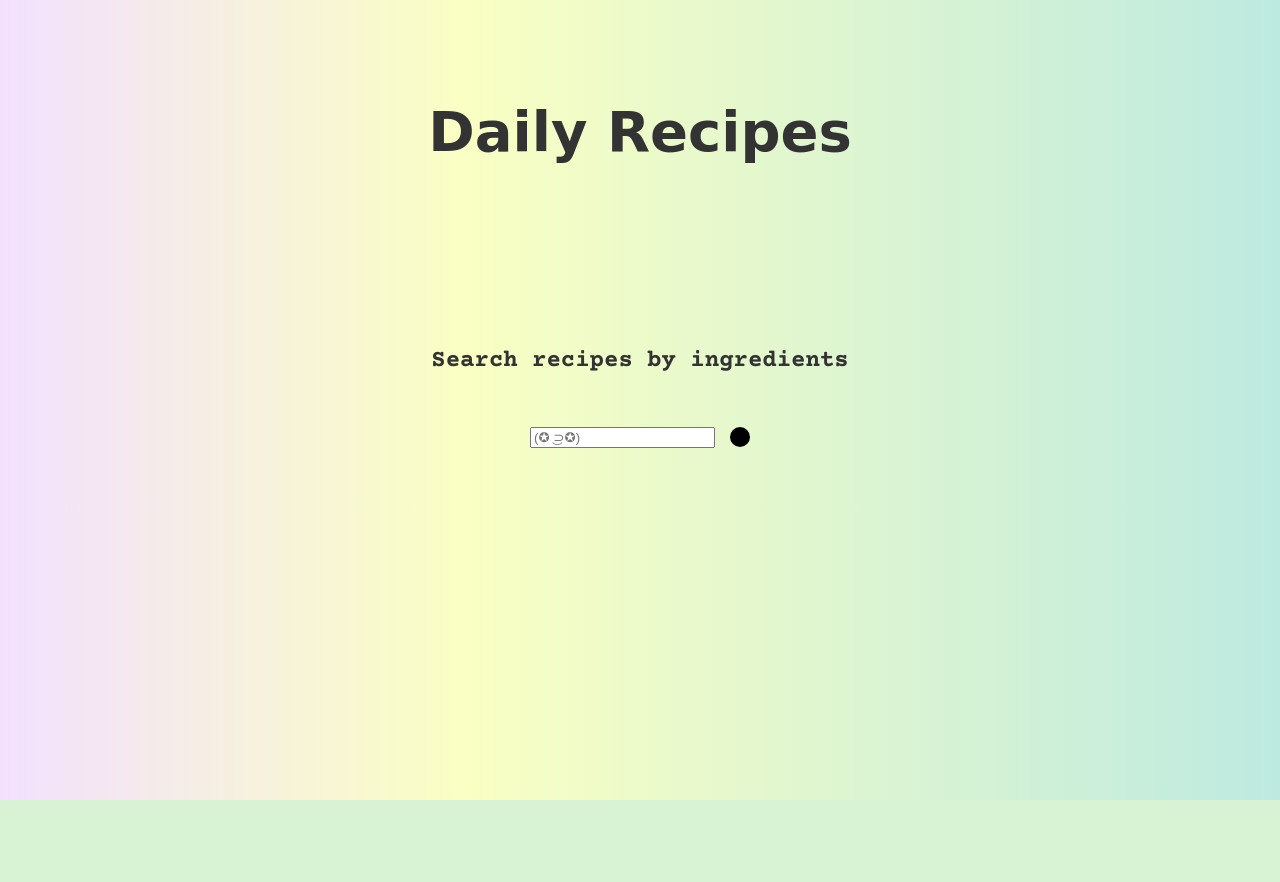
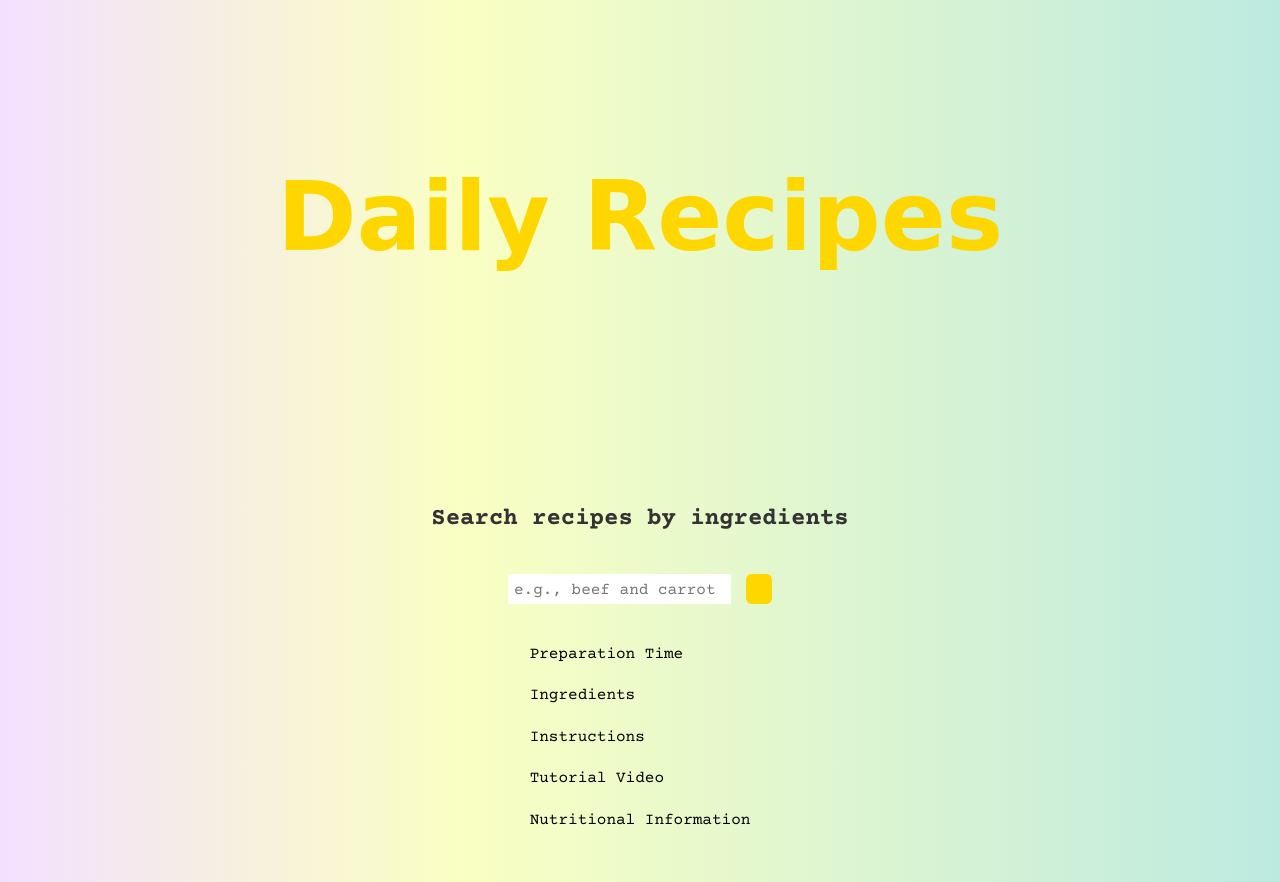
Before and after one commit to GuoxinLin0629/DailyRecipes, a Flask app: page / in a window 1280 px wide. Before the commit the page ends 800 px from the top, so only its background shows below. Run offline with Flask 2, Linux system fonts and the light colour scheme; some web fonts are replaced.

Commit message:
Flask project structure setup

```diff
--- a/app.py
+++ b/app.py
@@ -7,12 +7,12 @@ bot = RecipeBot()
 
 @app.route('/')
 def home():
-    # """渲染主页"""
+
     return render_template('index.html')
 
 @app.route('/get_recipe', methods=['POST'])
 def get_recipe():
-    #"""处理获取菜谱的 API 请求"""
+
     try:
         user_input = request.json.get('query')
         if not user_input:
@@ -36,7 +36,7 @@ def get_recipe():
                 args.get('maxTime')
             )
             if recipes:
-                # 处理每个菜谱的数据
+
                 recipe_data = []
                 for recipe in recipes:
                     recipe_info = {
--- a/recipe_bot.py
+++ b/recipe_bot.py
@@ -131,7 +131,7 @@ class RecipeBot:
                     float(nutrition_data.get('carbs', '0').rstrip('g'))
                 ]
             }
-            return nutrients  # 返回数据而不是显示图表
+            return nutrients
         except Exception as e:
             print(f"Error processing nutrition data: {e}")
             return None
--- a/static/styles.css
+++ b/static/styles.css
@@ -1,4 +1,3 @@
-/* General styles */
 body {
     font-family: 'Courier Prime', monospace;
     line-height: 1.6;
@@ -6,7 +5,7 @@ body {
     background: linear-gradient(90deg, rgba(243,224,255,1) 0%, rgba(250,255,195,1) 36%, rgba(189,234,224,1) 100%);
 }
 
-/* Navigation styles */
+
 nav {
     text-align: center;
     padding: 5px 0;
@@ -14,20 +13,21 @@ nav {
 
 nav h1 {
     font-family: 'Star-Crossed Lovers', cursive;
-    font-size: 3.5em;
-    color: #333;
+    font-weight: bold;
+    font-size: 6em;
+    color: #FFD700;
     padding: 0.5em 0.5em;
 
 }
 
-/* Content area */
+
 .content {
     max-width: 90%;
     margin: 0 auto;
     padding: 20px;
 }
 
-/* Search area */
+
 .search-container {
     text-align: center;
     margin: 1rem 0;
@@ -38,9 +38,10 @@ nav h1 {
     font-family: 'Courier Prime', monospace;
     font-size: 1.5em;
     color: #333;
-    margin-bottom: 10;
+    margin-bottom: 10px;
     display: inline-block;
     padding: 0.8em 1em;
+    margin: 0.5rem;
 
 }
 
@@ -48,6 +49,7 @@ nav h1 {
     display: flex;
     justify-content: center;
     gap: 15px;
+    border: none; /* 移除边框 */
     margin: 0.5rem;
 }
 
@@ -67,7 +69,7 @@ nav h1 {
     border-radius: 2px;
     box-shadow: 0 4px 8px rgba(0, 0, 0, 0.1);
     box-sizing: border-box;
-    margin-bottom: 30px;
+    margin: 30px;
 }
 
 .recipe-card img {
@@ -91,40 +93,52 @@ nav h1 {
 
 @font-face {
     font-family: 'Star-Crossed Lovers';
-    src: url('../fonts/star-crossed-lovers-font.ttf') format('truetype'); /* 请将路径替换为你的字体文件路径 */
+    src: url('../fonts/star-crossed-lovers-font.ttf') format('truetype');
     font-weight: normal;
     font-style: normal;
 }
 
 @font-face {
     font-family: 'Courier Prime';
-    src: url('../fonts/Courier_Prime/CourierPrime-Regular.ttf') format('truetype'); /* 常规字体 */
+    src: url('../fonts/Courier_Prime/CourierPrime-Regular.ttf') format('truetype');
     font-weight: normal;
     font-style: normal;
 }
 
 @font-face {
     font-family: 'Courier Prime';
-    src: url('../fonts/Courier_Prime/CourierPrime-Bold.ttf') format('truetype'); /* 粗体 */
+    src: url('../fonts/Courier_Prime/CourierPrime-Bold.ttf') format('truetype');
     font-weight: bold;
     font-style: normal;
 }
 
 @font-face {
     font-family: 'Courier Prime';
-    src: url('../fonts/Courier_Prime/CourierPrime-Italic.ttf') format('truetype'); /* 斜体 */
+    src: url('../fonts/Courier_Prime/CourierPrime-Italic.ttf') format('truetype');
     font-weight: normal;
     font-style: italic;
 }
 
 @font-face {
     font-family: 'Courier Prime';
-    src: url('../fonts/Courier_Prime/CourierPrime-BoldItalic.ttf') format('truetype'); /* 粗斜体 */
+    src: url('../fonts/Courier_Prime/CourierPrime-BoldItalic.ttf') format('truetype');
     font-weight: bold;
     font-style: italic;
 }
 
 
+input[type="text"]::placeholder {
+    font-family: 'Courier Prime', monospace;
+}
+
+
+input[type="text"] {
+    width: 100%;
+    padding: 6px;
+    font-size: 16px;
+    border: none;
+    background-color: white;
+}
 
 .loading {
     display: none;
@@ -149,29 +163,24 @@ nav h1 {
     color: #333;
 }
 
-.tagline-container {
+.search-container {
     display: flex;
-    justify-content: center;
-    margin-top: 20px;
+    flex-direction: column;
+    align-items: center;
 }
 
-.taglines {
+
+.tagline-container {
+    width: fit-content;
+    margin: 20px auto;
     text-align: left;
 }
 
-.tagline {
-    font-style: italic;
-    color: #6c757d;
-    margin-bottom: 5px;
-    display: flex;
-    align-items: center;
+button {
+    width: 30px;
+    height: 30px;
+    border-radius: 20%;
+    background-color: #FFD700;
+    cursor: pointer;
+    border: none;
 }
-
-button {
-width: 20px;
-height: 20px;
-border-radius: 50%;
-background-color: black;
-border: none;
-cursor: pointer;
-outline: none;
--- a/templates/index.html
+++ b/templates/index.html
@@ -14,10 +14,18 @@
         <div class="search-container">
             <h2>Search recipes by ingredients</h2>
             <div class="input-group">
-                <input type="text" id="query" placeholder="(✪ ͜⊃✪)">
-                <button onclick="getRecipe()">S</button>
+                <input type="text" id="query" placeholder="e.g., beef and carrot">
+                <button onclick="getRecipe()"></button>
             </div>
         </div>
+        <div class="tagline-container"> <p class="tagline">Preparation Time</p>
+        <p class="tagline">Ingredients</p>
+        <p class="tagline">Instructions</p>
+        <p class="tagline">Tutorial Video</p>
+        <p class="tagline">Nutritional Information</p>
+    </div>
+</div>
+
 
         <div id="loading" class="loading" style="display: none;">
             Searching for recipes...
```
Also changed, not shown: README.md (added), 1 other file.
